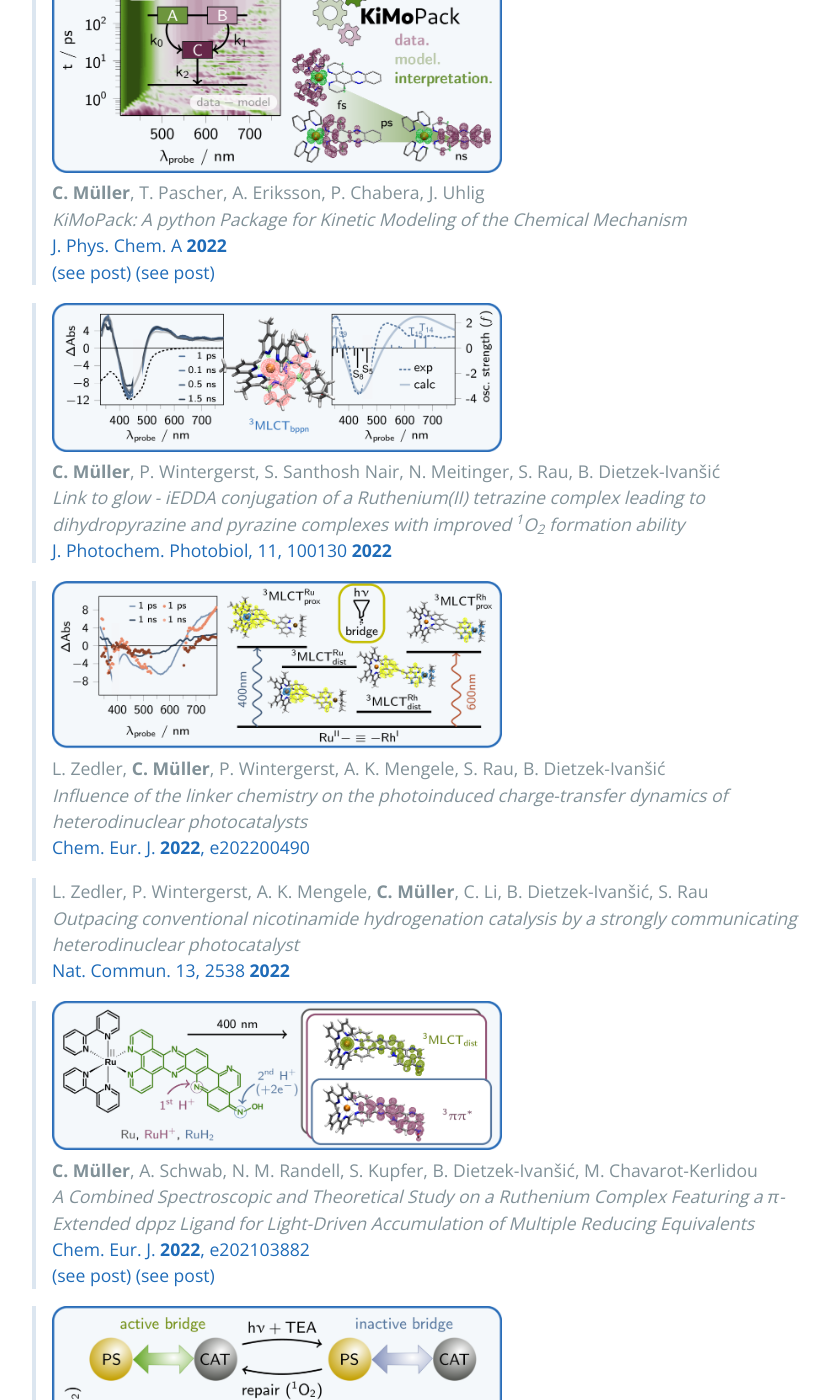
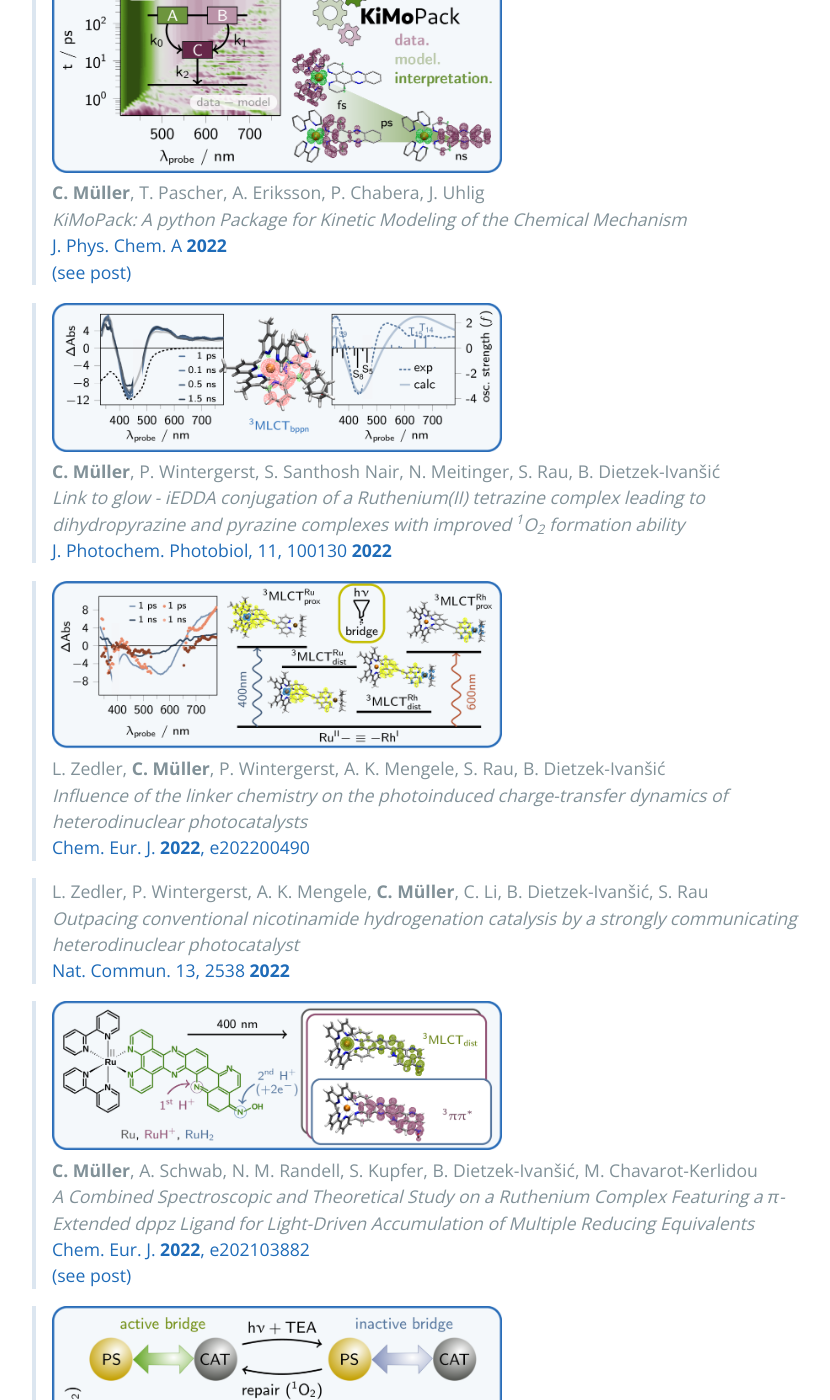
Before and after one commit to carolin-m/carolin-m.github.io, a Jekyll site: the page built from publications.md, in a window 1280 px wide and 1400 px high, scrolled down 898 px. Shown: the whole window, without its empty margins (192-1022 px from the left). Built offline with Jekyll 4.4.1, drawn with Linux system fonts in a browser that asks for light colours.

Commit message:
Update publications.md

```diff
--- a/publications.md
+++ b/publications.md
@@ -23,7 +23,6 @@ Last updated on 21 June 2022.
 > **C. Müller**, T. Pascher, A. Eriksson, P. Chabera, J. Uhlig <br>
 > *KiMoPack: A python Package for Kinetic Modeling of the Chemical Mechanism* <br>
 > [J. Phys. Chem. A **2022**](https://doi.org/10.1021/acs.jpca.2c00907) <br>
-> [(see post)]({{ '_posts/2022-06-21-KiMoPack.html' | absolute_url }})
 > [(see post)](https://carolin-m.github.io/2022/06/21/KiMoPack.html)
 
 > <img width=450 src='./images/TOC_Ru-tetrazine.png'> <br>
@@ -44,14 +43,12 @@ Last updated on 21 June 2022.
 > **C. Müller**, A. Schwab, N. M. Randell, S. Kupfer, B. Dietzek-Ivanšić, M. Chavarot-Kerlidou <br>
 > *A Combined Spectroscopic and Theoretical Study on a Ruthenium Complex Featuring a π-Extended dppz Ligand for Light-Driven Accumulation of Multiple Reducing Equivalents* <br>
 > [Chem. Eur. J. **2022**, e202103882](https://doi.org/10.1002/chem.202103882) <br>
-> [(see post)]({{ '_posts/2022-03-16-RuLOxim.html' | absolute_url }})
 > [(see post)](https://carolin-m.github.io/2022/03/16/RuLOxim.html)
 
 > <img width=450 src='./images/TOC_Active-Repair_NatChem.png'> <br>
 > M. G. Pfeffer, **C. Müller**, E. T. E. Kastl, A. K. Mengele, B. Bagemihl, S. S. Fauth, J. Habermehl, L. Petermann, M. Wächtler, M. Schulz, D. Chartrand, F. Laverdière, P. Seeber, S. Kupfer, S. Gräfe, G. S. Hanan, J. G. Vos, B. Dietzek-Ivanšić, S. Rau <br>
 > *Active repair of a dinuclear photocatalyst for visible-light-driven hydrogen production* <br>
 > [Nat. Chem. **2022**](https://www.nature.com/articles/s41557-021-00860-6) <br>
-> [(see post)]({{ '_posts/2022-02-09-ActiveRepair_NatChem.html' | absolute_url }})
 > [(see post)](https://carolin-m.github.io/2022/02/09/ActiveRepair_NatChem.html)
 
 ## 2021 <br>
```
